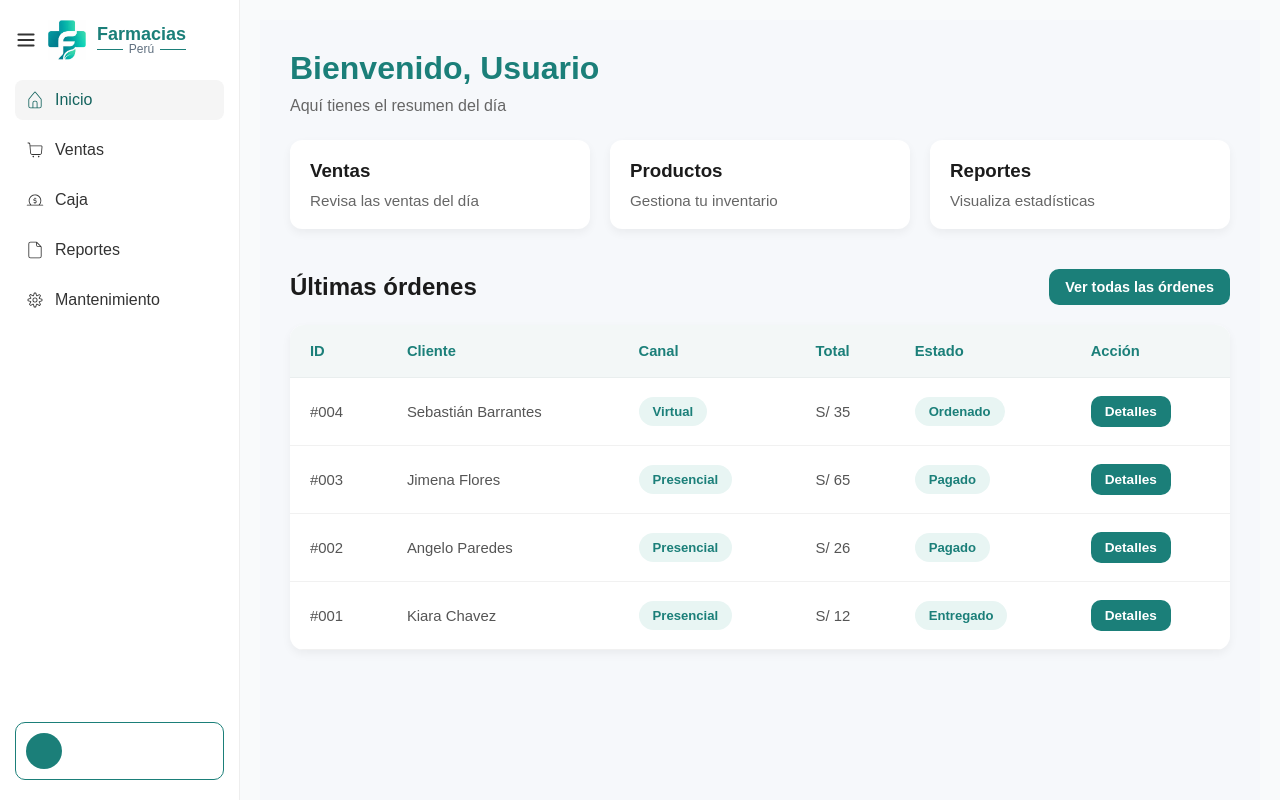
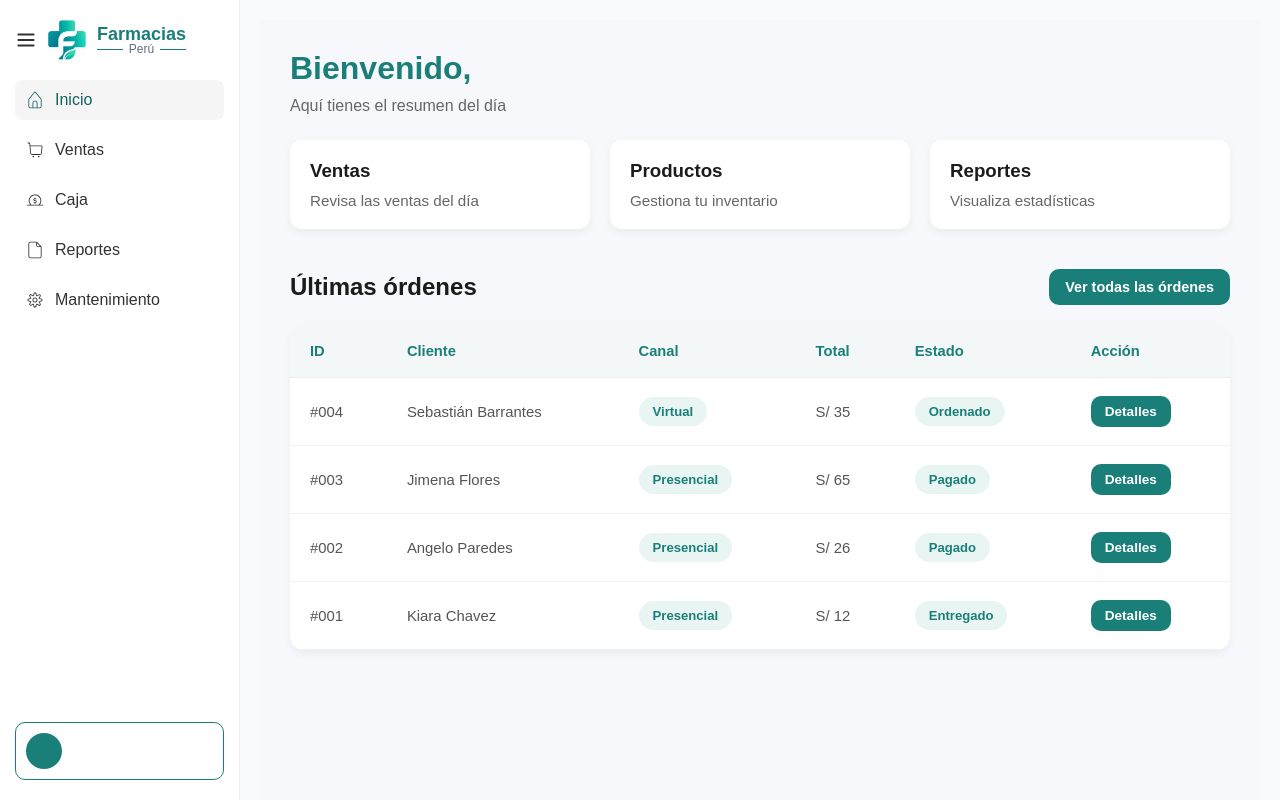
Before and after one commit to Miguel41844x/FARMAPE, a React app in the folder frontend/: page /homePrivate in a window 1280 px wide. Built offline with nearby package versions, Linux system fonts and the light colour scheme; sample sign-in values are in the browser's storage; the HTML template or start-up script is replaced by a standard one.

Commit message:
HomePrivate Usuario

```diff
--- a/frontend/src/pages/private/HomePrivate.jsx
+++ b/frontend/src/pages/private/HomePrivate.jsx
@@ -1,13 +1,13 @@
 import "./homePrivate.css";
 import { useAuth } from "../../context/AuthContext";
-import OrdersTable from "../../components/private/OrdersTable";
+import OrdersTable from "../../components/private/homePrivate/OrdersTable";
 const HomePrivate = () => {
 	const { user } = useAuth();
 
 	return (
 		<div className="home-container">
 			<h1 className="home-title">
-				Bienvenido, {user?.name || "Usuario"}
+				Bienvenido, {user?.nombres}
 			</h1>
 
 			<p className="home-subtitle">
```
